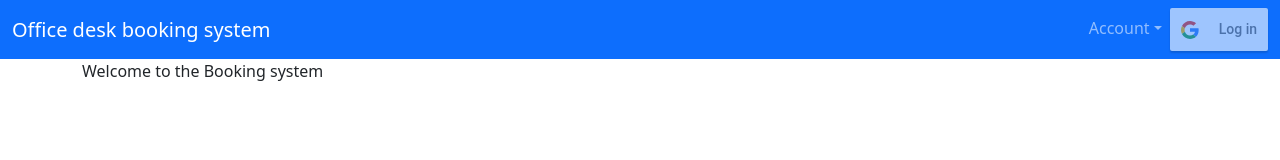
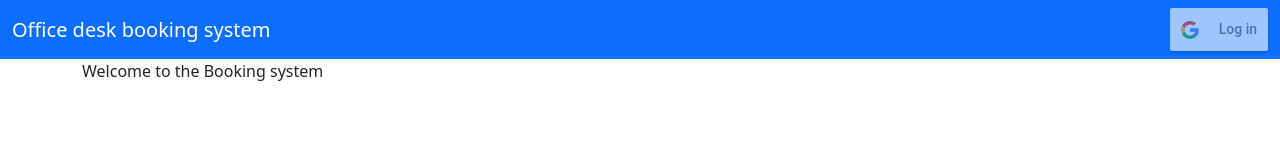
Before and after one commit to mohamed-aje/ICT-project_booking-system, a React (Create React App) app in the folder client/: page / in a window 1280 px wide. Shown: the top 160 px of the page. Built offline with nearby package versions, Linux system fonts and the light colour scheme.

Commit message:
small improvements

```diff
--- a/client/src/components/navbar/Navbar.js
+++ b/client/src/components/navbar/Navbar.js
@@ -29,6 +29,8 @@ const Navbar = () => {
         <div className="collapse navbar-collapse" id="navbarNavDropdown">
           <ul className="navbar-nav me-auto"></ul>
           <ul className="navbar-nav">
+            {user ? (
+              <>
                 <li className="nav-item dropdown">
                   <a
                     className="nav-link dropdown-toggle"
@@ -37,7 +39,7 @@ const Navbar = () => {
                     data-bs-toggle="dropdown"
                     aria-expanded="false"
                   >
-                {!user ? "Account" : user}
+                    {user}
                   </a>
                   <ul
                     className="dropdown-menu"
@@ -60,6 +62,8 @@ const Navbar = () => {
                     </li>
                   </ul>
                 </li>
+              </>
+            ) : null}
             <li>
               <Login setUser={setUser} />
             </li>
```
Lines whose indentation alone changed are shown as unchanged.
